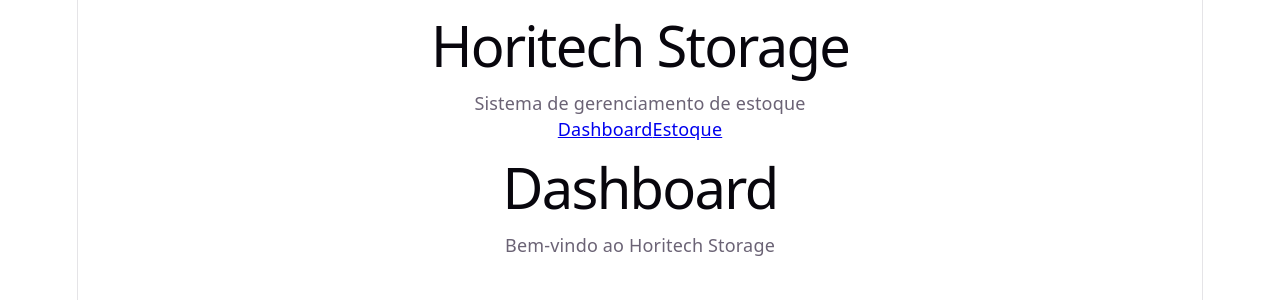
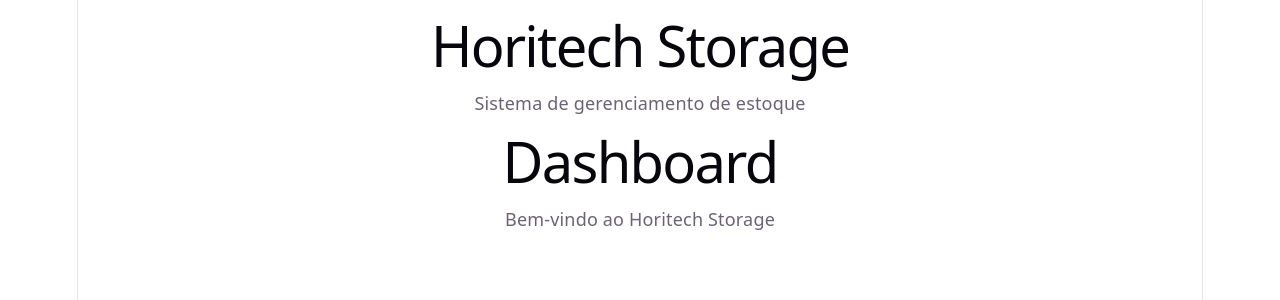
Before and after one commit to NatsFJ/horitech-storage, a React (Vite) app in the folder horitech-storage/: page /dashboard in a window 1280 px wide. Shown: the top 300 px of the page. Built offline with nearby package versions, Linux system fonts and the light colour scheme.

Commit message:
refactor: move sidebar to main layout

```diff
--- a/horitech-storage/src/App.tsx
+++ b/horitech-storage/src/App.tsx
@@ -1,4 +1,4 @@
-import Sidebar from "./components/Sidebar"
+
 import Estoque from "./pages/Estoque"
 import Dashboard from "./pages/Dashboard"
 import {Routes, Route, Navigate} from "react-router-dom"
@@ -9,7 +9,6 @@
     <div>
       <h1>Horitech Storage</h1>
       <p>Sistema de gerenciamento de estoque</p>
-      <Sidebar />
       <Routes>
         <Route path="/" element={<Navigate to="/dashboard"/>}/>
         <Route path="/dashboard" element={<Dashboard />} />
--- a/horitech-storage/src/layouts/MainLayout.tsx
+++ b/horitech-storage/src/layouts/MainLayout.tsx
@@ -1,9 +1,13 @@
 import { Outlet } from "react-router-dom";
+import Sidebar from "../components/Sidebar";
 
 function MainLayout() {
   return (
     <div>
       <h1>Main Layout</h1>
+
+      <Sidebar/>
+
       <Outlet/>
     </div>
   );
```
